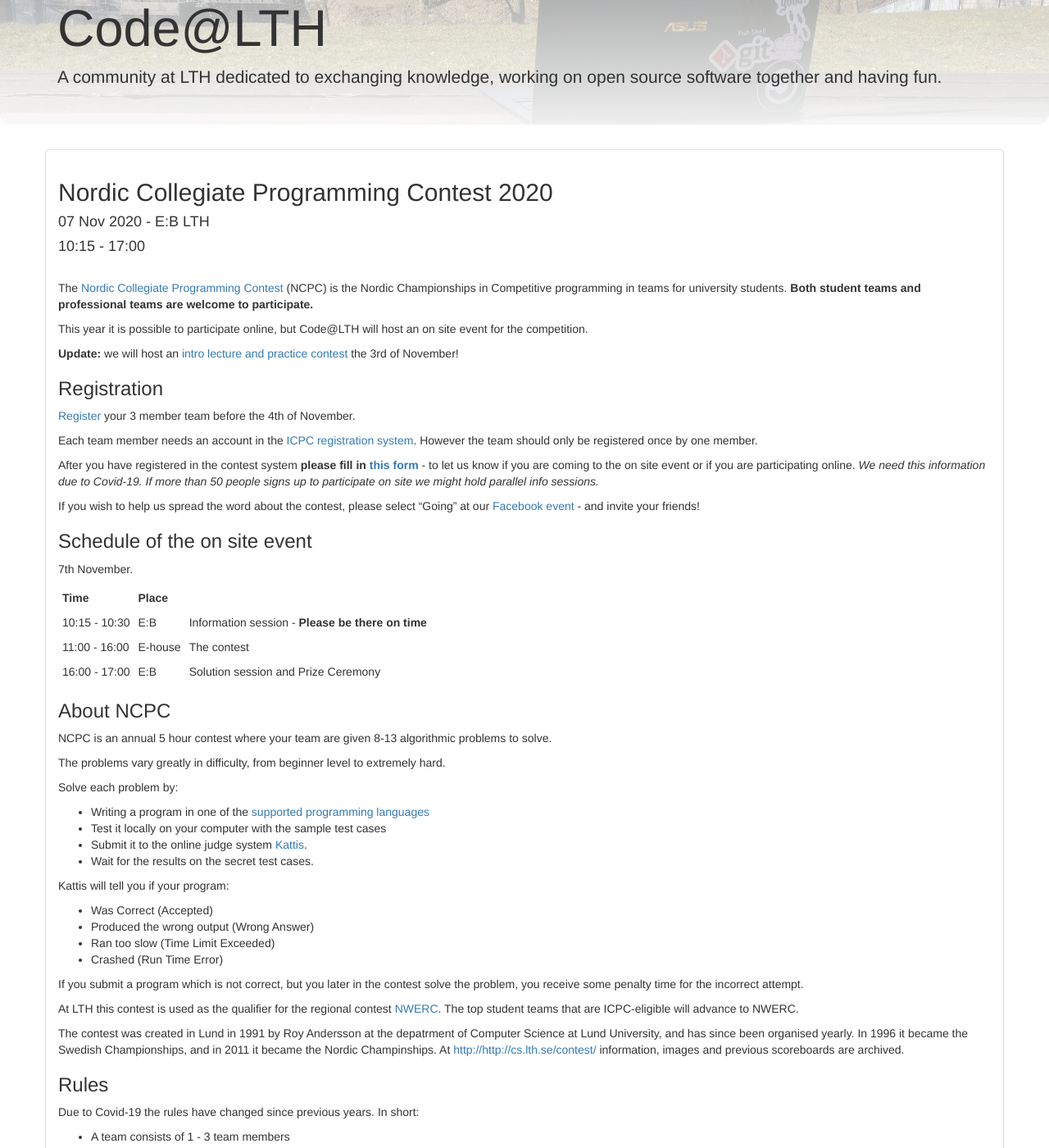
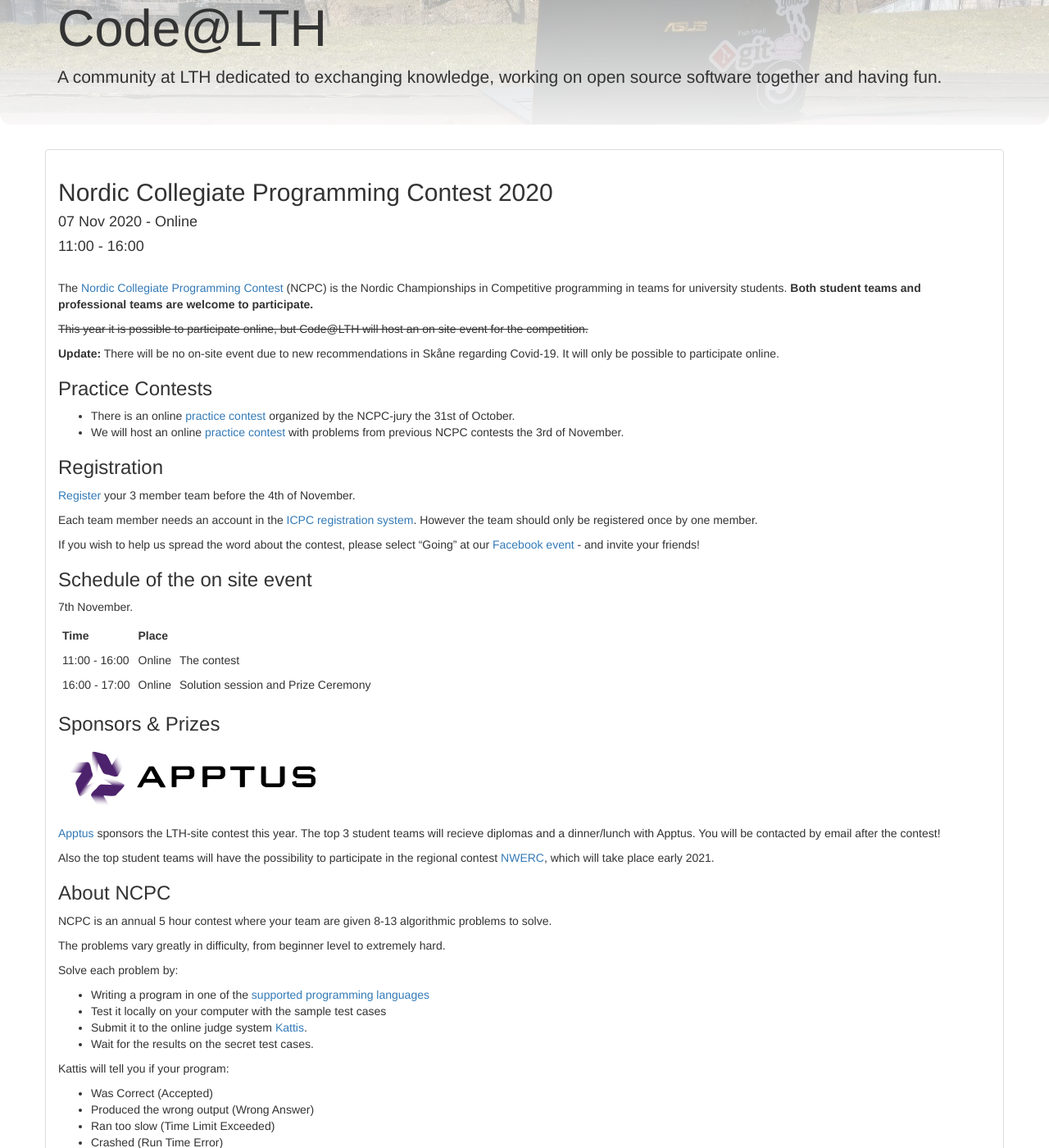
Before and after one commit to Code-at-LTH/code-at-lth.github.io, a Jekyll site: the page built from _events/2020-11-07-ncpc.md, in a window 1280 px wide and 1400 px high, scrolled down 202 px. Shown: the whole window at 82% size. Built offline with Jekyll 4.4.1, drawn with Linux system fonts in a browser that asks for light colours; nearby versions of some CDN libraries; some of the changed text lies outside the part shown.

Commit message:
ncpc - cancel on site event. Now only online.

```diff
--- a/_events/2020-11-07-ncpc.md
+++ b/_events/2020-11-07-ncpc.md
@@ -1,8 +1,8 @@
 ---
 layout: event_small_title
 title: "Nordic Collegiate Programming Contest 2020"
-place: "E:B LTH"
-timerange: "10:15 - 17:00"
+place: "Online"
+timerange: "11:00 - 16:00"
 id: ncpc
 
 ---
@@ -10,18 +10,22 @@
 <br />
 The [Nordic Collegiate Programming Contest](https://nordic.icpc.io/ncpc2020) (NCPC) is the Nordic Championships in Competitive programming in teams for university students. **Both student teams and professional teams are welcome to participate.**
 
+<del>
 This year it is possible to participate online, but Code@LTH will host an on site event for the competition.
+</del>
 
-**Update:** we will host an [intro lecture and practice contest](/events/2020-11-03-ncpc-practice) the 3rd of November!
+**Update:** There will be no on-site event due to new recommendations in Skåne regarding Covid-19. It will only be possible to participate online.
+
+### Practice Contests
+
+- There is an online [practice contest](https://open.kattis.com/contests/ncpc2020warmup) organized by the NCPC-jury the 31st of October.
+- We will host an online [practice contest](/events/2020-11-03-ncpc-practice) with problems from previous NCPC contests the 3rd of November.
 
 ### Registration
 
 [Register](https://icpc.global/regionals/finder/Nordic-2020) your 3 member team before the 4th of November.
 
 Each team member needs an account in the [ICPC registration system](https://icpc.global/). However the team should only be registered once by one member.
-
-
-After you have registered in the contest system **please fill in [this form](https://docs.google.com/forms/d/e/1FAIpQLSej1wPdwe4HYke9PITSLJ8bYaXUptaR-1eYkUEzHqUWdHZ7lg/viewform)** - to let us know if you are coming to the on site event or if you are participating online. _We need this information due to Covid-19. If more than 50 people signs up to participate on site we might hold parallel info sessions._
 
 If you wish to help us spread the word about the contest, please select "Going" at our [Facebook event](https://www.facebook.com/events/789949701803239) - and invite your friends!
 
@@ -37,10 +41,16 @@
 
 | Time  | Place | |
 |: ---  :|: --- |: --- |
-| 10:15 - 10:30 | E:B   | Information session - **Please be there on time** |
-| 11:00 - 16:00 | E-house | The contest |
-| 16:00 - 17:00 | E:B | Solution session and Prize Ceremony |
+| 11:00 - 16:00 | Online | The contest |
+| 16:00 - 17:00 | Online | Solution session and Prize Ceremony |
 
+
+### Sponsors & Prizes
+![Apptus logo](/assets/images/2020/apptus_logo.png){: style="max-width: 328px;"}
+
+[Apptus](https://apptus.com) sponsors the LTH-site contest this year. The top 3 student teams will recieve diplomas and a dinner/lunch with Apptus. You will be contacted by email after the contest!
+
+Also the top student teams will have the possibility to participate in the regional contest [NWERC](https://www.nwerc.eu), which will take place early 2021.
 
 <a name="about" />
 ### About NCPC
@@ -64,7 +74,7 @@
 
 At LTH this contest is used as the qualifier for the regional contest [NWERC](https://www.nwerc.eu). The top student teams that are ICPC-eligible will advance to NWERC.
 
-The contest was created in Lund in 1991 by Roy Andersson at the depatrment of Computer Science at Lund University, and has since been organised yearly. In 1996 it became the Swedish Championships, and in 2011 it became the Nordic Champinships. At [http://http://cs.lth.se/contest/](http://cs.lth.se/contest/) information, images and previous scoreboards are archived.
+The contest was created in Lund in 1991 by Roy Andersson at the depatrment of Computer Science at Lund University, and has since been organised yearly. In 1996 it became the Swedish Championships, and in 2011 it became the Nordic Champinships. At [http://cs.lth.se/contest/](http://cs.lth.se/contest/) information, images and previous scoreboards are archived.
 
 <a name="rules" />
 ### Rules
@@ -89,5 +99,3 @@
 ### Tips
 
 If you have not previously participated in NCPC a great way to prepare is to have a look at the [problems from last year](https://ncpc19.kattis.com/problems). Solve the problems ordered by how many people solved them during the contest - marked by green on the [scoreboard](https://ncpc19.kattis.com/standings). For example last year over 200 teams solved problem H, but no teams solved problem D.
-
-We plan to hold a practice session in the beginning of November. This page will be update with more details about that shortly.
```
Also changed, not shown: _events/2020-11-03-ncpc-practice.md (+6 -4 lines), assets/images/2020/apptus_logo.png (added).
